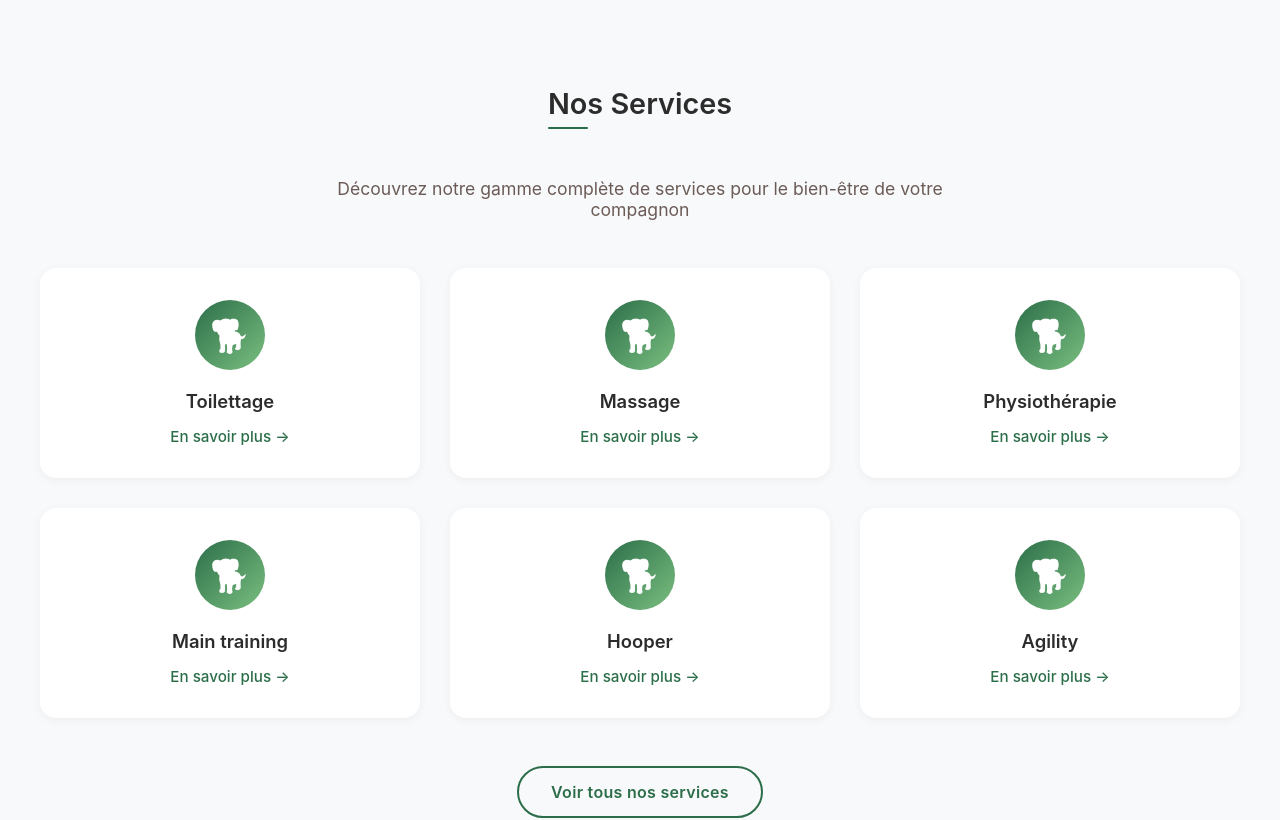
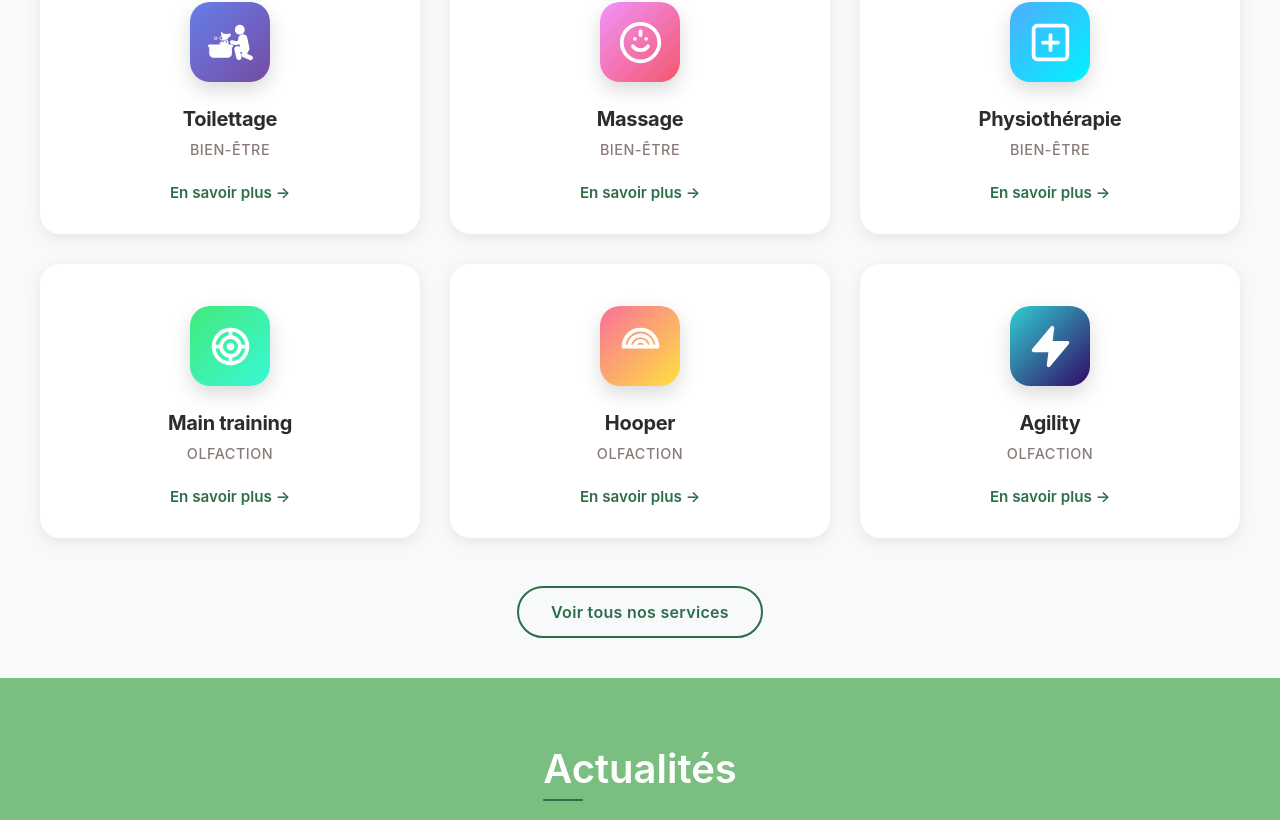
Before and after one commit to aurelient6/tnt-site-v1, a Next.js app: page / in a window 1280 px wide. Shown: the part 1462-2282 px from the top of the page. Built offline with nearby package versions, Linux system fonts and the light colour scheme.

Commit message:
improve home page

```diff
--- /dev/null
+++ b/app/components/ServiceIcons.js
@@ -0,0 +1,124 @@
+export const ServiceIcons = {
+  'Toilettage': () => (
+    <svg viewBox="0 0 99.388 99.388" fill="none" xmlns="http://www.w3.org/2000/svg">
+      <g>
+        <circle cx="70.244" cy="21.392" r="10.805" fill="white"/>
+        <path d="M55.542,57.549c0-1.86-1.511-3.372-3.372-3.372h-6.313l-1.868-9.607l-3.757,0.737c-0.223,0.021-0.437,0.062-0.645,0.128
+          l-2.953,0.579c-0.176-0.853-0.667-1.586-1.334-2.1l8.608-1.606c0,0-0.01-3.106,0.294-3.209c0.421-0.146,0.844-0.294,1.266-0.438
+          c1.232-0.427,2.314-1.094,3.224-2.036c1.549-1.6,2.453-4.036,0.805-6.141c-1.512-1.931-7.165,0.678-7.879,0.67
+          c-2.111-0.026-3.637-0.924-5.738-0.659c-0.366,0.046-0.737,0.092-1.095,0.175c-0.214,0.05-0.346,0.001-0.471-0.168
+          c-0.429-0.575-0.858-1.147-1.299-1.712c-0.791-1.011-1.85-1.616-3.116-1.476c-0.509,0.055-2.673,0.707-1.042,3.788
+          c0.354,0.669,0.656,1.382,0.853,2.111l0.479,2.72c-0.294-0.068-0.597-0.114-0.912-0.114c-2.196,0-3.982,1.786-3.982,3.982
+          c0,2.195,1.786,3.981,3.982,3.981c0.805,0,1.552-0.243,2.18-0.656l0.076,0.433c-1.166,0.589-1.975,1.786-1.975,3.18
+          c0,0.637,0.181,1.228,0.474,1.745l-0.665,0.976c-0.409-0.406-0.972-0.659-1.593-0.659c-1.246,0-2.26,1.015-2.26,2.263
+          c0,0.922,0.558,1.717,1.354,2.065l-0.714,1.049H3.373C1.51,54.178,0,55.689,0,57.55s1.51,3.372,3.373,3.372h0.041
+          c-0.476,1.14-0.74,2.388-0.74,3.696v9.346c0,5.312,4.323,9.637,9.635,9.637h30.925c5.313,0,9.635-4.324,9.635-9.637v-9.346
+          c0-1.309-0.264-2.557-0.74-3.696h0.041C54.031,60.922,55.542,59.412,55.542,57.549z M27.775,51.81
+          c-0.412,0-0.748-0.336-0.748-0.748s0.335-0.748,0.748-0.748s0.748,0.335,0.748,0.748S28.187,51.81,27.775,51.81z M29.277,42.271
+          c-1.362,0-2.47-1.108-2.47-2.47s1.108-2.471,2.47-2.471c1.361,0,2.469,1.108,2.469,2.471
+          C31.746,41.163,30.638,42.271,29.277,42.271z M33.132,48.8c-1.137,0-2.063-0.924-2.063-2.062c0-1.137,0.925-2.063,2.063-2.063
+          s2.063,0.926,2.063,2.063C35.195,47.877,34.27,48.8,33.132,48.8z M40.539,50.305c-0.969,0-1.758-0.788-1.758-1.758
+          c0-0.971,0.789-1.759,1.758-1.759c0.97,0,1.758,0.788,1.758,1.759C42.298,49.518,41.509,50.305,40.539,50.305z" fill="white"/>
+        <path d="M17.137,43.394c1.981,0,3.593-1.61,3.593-3.592s-1.612-3.593-3.593-3.593s-3.593,1.61-3.593,3.593
+          C13.544,41.783,15.156,43.394,17.137,43.394z M17.137,37.72c1.146,0,2.08,0.934,2.08,2.081c0,1.146-0.934,2.08-2.08,2.08
+          c-1.147,0-2.081-0.934-2.081-2.08C15.057,38.654,15.99,37.72,17.137,37.72z" fill="white"/>
+        <path d="M96.215,78.81l-10.059-4.26l4.67-8.193c0.951-1.621,0.834-3.895,0.619-4.908l-4.998-23.322
+          c-0.932-4.345-5.338-6.431-9.078-6.54l-0.031,0.004c0,0-1.318,0.007-2.456,0.223c-1.188,0.228-2.231,0.798-2.231,0.798
+          c-2.758,1.339-5.396,4.103-5.718,7.458c-0.223,1.484,0.013,5.938-2.407,6.346c-2.166,0.365-7.095-0.399-10.563-1.446
+          c-2.222-0.671-4.559,0.587-5.228,2.805c-0.669,2.218,0.587,4.56,2.805,5.229c4.117,1.24,7.794,2.229,11.085,2.229
+          c2.327,0,4.461-0.496,6.418-1.744c0.126-0.08,0.237-0.182,0.358-0.267l1.256,5.866l-6.098-0.837
+          c-1.869-0.253-3.744,0.424-5.012,1.819c-1.268,1.396-1.768,3.328-1.333,5.164l4.412,18.674c0.623,2.634,2.97,4.406,5.563,4.406
+          c0.436,0,0.877-0.052,1.319-0.154c3.075-0.727,4.979-3.809,4.252-6.885l-2.495-10.557L76,71.369l-1.776,3.115
+          c-0.735,1.291-0.884,2.834-0.407,4.242c0.476,1.406,1.53,2.543,2.897,3.121l15.442,6.54c0.664,0.281,1.351,0.413,2.026,0.413
+          c2.026,0,3.951-1.189,4.792-3.174C100.095,82.982,98.859,79.93,96.215,78.81z" fill="white"/>
+      </g>
+    </svg>
+  ),
+
+  'Massage': () => (
+    <svg viewBox="0 0 24 24" fill="none" xmlns="http://www.w3.org/2000/svg">
+      <path d="M12 22C17.5228 22 22 17.5228 22 12C22 6.47715 17.5228 2 12 2C6.47715 2 2 6.47715 2 12C2 17.5228 6.47715 22 12 22Z"
+            stroke="white" strokeWidth="2"/>
+      <path d="M8 14C8 14 9.5 16 12 16C14.5 16 16 14 16 14"
+            stroke="white" strokeWidth="2" strokeLinecap="round"/>
+      <circle cx="9" cy="10" r="1" fill="white"/>
+      <circle cx="15" cy="10" r="1" fill="white"/>
+      <path d="M12 8V6" stroke="white" strokeWidth="2" strokeLinecap="round"/>
+    </svg>
+  ),
+
+  'Physiothérapie': () => (
+    <svg viewBox="0 0 24 24" fill="none" xmlns="http://www.w3.org/2000/svg">
+      <rect x="3" y="3" width="18" height="18" rx="2"
+            stroke="white" strokeWidth="2"/>
+      <path d="M12 8V16M8 12H16"
+            stroke="white" strokeWidth="2" strokeLinecap="round"/>
+    </svg>
+  ),
+
+  'Main training': () => (
+    <svg viewBox="0 0 24 24" fill="none" xmlns="http://www.w3.org/2000/svg">
+      <circle cx="12" cy="12" r="9" stroke="white" strokeWidth="2"/>
+      <circle cx="12" cy="12" r="5" stroke="white" strokeWidth="2"/>
+      <circle cx="12" cy="12" r="2" fill="white"/>
+      <path d="M12 3V7M12 17V21M3 12H7M17 12H21"
+            stroke="white" strokeWidth="2" strokeLinecap="round"/>
+    </svg>
+  ),
+
+  'Hooper': () => (
+    <svg viewBox="0 0 24 24" fill="none" xmlns="http://www.w3.org/2000/svg">
+      <path d="M3 12C3 7.02944 7.02944 3 12 3C16.9706 3 21 7.02944 21 12"
+            stroke="white" strokeWidth="2" strokeLinecap="round"/>
+      <path d="M6 12C6 8.68629 8.68629 6 12 6C15.3137 6 18 8.68629 18 12"
+            stroke="white" strokeWidth="2" strokeLinecap="round"/>
+      <path d="M9 12C9 10.3431 10.3431 9 12 9C13.6569 9 15 10.3431 15 12"
+            stroke="white" strokeWidth="2" strokeLinecap="round"/>
+      <line x1="3" y1="12" x2="21" y2="12" stroke="white" strokeWidth="2" strokeLinecap="round"/>
+    </svg>
+  ),
+
+  'Agility': () => (
+    <svg viewBox="0 0 24 24" fill="none" xmlns="http://www.w3.org/2000/svg">
+      <path d="M13 2L3 14L12 14L11 22L21 10L12 10L13 2Z"
+            fill="white" stroke="white" strokeWidth="2" strokeLinejoin="round"/>
+    </svg>
+  ),
+
+  'Hydrothérapie': () => (
+    <svg viewBox="0 0 24 24" fill="none" xmlns="http://www.w3.org/2000/svg">
+      <path d="M12 2.69L17 7.24V11.5C17 15.09 14.41 18.16 11 18.9C7.59 18.16 5 15.09 5 11.5V7.24L12 2.69Z"
+            stroke="white" strokeWidth="2" strokeLinejoin="round"/>
+      <path d="M12 8C10.5 8 9 9.5 9 11C9 12.5 10 13.5 12 15C14 13.5 15 12.5 15 11C15 9.5 13.5 8 12 8Z"
+            fill="white"/>
+    </svg>
+  ),
+
+  'Tapis de course': () => (
+    <svg viewBox="0 0 24 24" fill="none" xmlns="http://www.w3.org/2000/svg">
+      <path d="M13 2L3 14L12 14L11 22L21 10L12 10L13 2Z"
+            fill="white" stroke="white" strokeWidth="2" strokeLinejoin="round"/>
+      <circle cx="17" cy="6" r="2" fill="white"/>
+    </svg>
+  ),
+
+  'Dressage': () => (
+    <svg viewBox="0 0 24 24" fill="none" xmlns="http://www.w3.org/2000/svg">
+      <path d="M12 3L13.09 9.26L19 8L14.5 12.5L19 17L13.09 15.74L12 22L10.91 15.74L5 17L9.5 12.5L5 8L10.91 9.26L12 3Z"
+            fill="white" stroke="white" strokeWidth="1.5" strokeLinejoin="round"/>
+    </svg>
+  ),
+
+  // Default fallback icon
+  'default': () => (
+    <svg viewBox="0 0 24 24" fill="none" xmlns="http://www.w3.org/2000/svg">
+      <circle cx="12" cy="12" r="10" stroke="white" strokeWidth="2"/>
+      <path d="M12 8V12L15 15" stroke="white" strokeWidth="2" strokeLinecap="round"/>
+    </svg>
+  )
+};
+
+export const getServiceIcon = (serviceName) => {
+  const IconComponent = ServiceIcons[serviceName] || ServiceIcons['default'];
+  return <IconComponent />;
+};
--- a/app/page.js
+++ b/app/page.js
@@ -8,6 +8,7 @@ import ActualitesCarousel from './components/ActualitesCarousel.js';
 import { INFORMATIONS } from './constantes/infos.js';
 import { ROUTES } from './constantes/routes';
 import Image from 'next/image';
+import { getServiceIcon } from './components/ServiceIcons.js';
 
 export default async function HomePage() {
   const actualitesTriees = actualitesData.actualites.sort((a, b) => b.id - a.id);
@@ -29,26 +30,6 @@ export default async function HomePage() {
             <span>↓</span>
           </div>
         </section>
-        <section className='stats-section'>
-          <div className="stats-container">
-            <div className="stat-item">
-              <div className="stat-number">{services.length}+</div>
-              <div className="stat-label">Services</div>
-            </div>
-            <div className="stat-item">
-              <div className="stat-number">{equipeData.equipe.length}</div>
-              <div className="stat-label">Professionnels</div>
-            </div>
-            <div className="stat-item">
-              <div className="stat-number">100%</div>
-              <div className="stat-label">Passion</div>
-            </div>
-            <div className="stat-item">
-              <div className="stat-number">5★</div>
-              <div className="stat-label">Satisfaction</div>
-            </div>
-          </div>
-        </section>
 
         <section className='description'>
           <div className="description-content">
@@ -61,17 +42,17 @@ export default async function HomePage() {
               </p>
               <div className="features-grid">
                 <div className="feature-item">
-                  <div className="feature-icon">🐾</div>
+                  <div className="feature-icon"></div>
                   <h3>Expertise</h3>
                   <p>Professionnels qualifiés et passionnés</p>
                 </div>
                 <div className="feature-item">
-                  <div className="feature-icon">💚</div>
+                  <div className="feature-icon"></div>
                   <h3>Bien-être</h3>
                   <p>Le confort de votre animal avant tout</p>
                 </div>
                 <div className="feature-item">
-                  <div className="feature-icon">🏆</div>
+                  <div className="feature-icon"></div>
                   <h3>Qualité</h3>
                   <p>Services premium et équipements modernes</p>
                 </div>
@@ -101,15 +82,33 @@ export default async function HomePage() {
             <h2>Nos Services</h2>
             <p className="services-intro">Découvrez notre gamme complète de services pour le bien-être de votre compagnon</p>
             <div className="services-grid">
-              {services.slice(0, 6).map((service) => (
-                <a key={service.id} href={`${ROUTES.service}/${service.slug}`} className="service-card-mini">
-                  <div className="service-icon-wrapper">
-                    <span className="service-icon">🐕</span>
-                  </div>
-                  <h3>{service.name}</h3>
-                  <p>En savoir plus →</p>
-                </a>
-              ))}
+              {services.slice(0, 6).map((service, index) => {
+                // Define gradient colors for each service
+                const getServiceGradient = (index) => {
+                  const gradients = [
+                    'linear-gradient(135deg, #667eea 0%, #764ba2 100%)',
+                    'linear-gradient(135deg, #f093fb 0%, #f5576c 100%)',
+                    'linear-gradient(135deg, #4facfe 0%, #00f2fe 100%)',
+                    'linear-gradient(135deg, #43e97b 0%, #38f9d7 100%)',
+                    'linear-gradient(135deg, #fa709a 0%, #fee140 100%)',
+                    'linear-gradient(135deg, #30cfd0 0%, #330867 100%)',
+                  ];
+                  return gradients[index % gradients.length];
+                };
+
+                return (
+                  <a key={service.id} href={`${ROUTES.service}/${service.slug}`} className="service-card-mini">
+                    <div className="service-icon-wrapper" style={{ background: getServiceGradient(index) }}>
+                      <div className="service-icon">
+                        {getServiceIcon(service.name)}
+                      </div>
+                    </div>
+                    <h3>{service.name}</h3>
+                    <p className="service-description-mini">{service.category}</p>
+                    <span className="service-link-arrow">En savoir plus →</span>
+                  </a>
+                );
+              })}
             </div>
             {services.length > 6 && (
               <div className="services-cta">
@@ -118,7 +117,8 @@ export default async function HomePage() {
             )}
           </div>
         </section>
-        <section className='equipe' id="equipe">
+        <ActualitesCarousel actualites={actualitesTriees} />
+         <section className='equipe' id="equipe">
           <h2>Notre équipe</h2>
           <div className="equipe-grid">
             {equipeData.equipe.map((membre) => (
@@ -129,7 +129,6 @@ export default async function HomePage() {
             ))}
           </div>
         </section>
-        <ActualitesCarousel actualites={actualitesTriees} />
       </main>
     </>
   );
--- a/app/style/accueil.css
+++ b/app/style/accueil.css
@@ -261,7 +261,7 @@ h2::after {
   left: 50%;
   right: 50%;
   width: 100vw;
-  padding: 40px 0;
+  padding: 50px 0 70px;
   margin-top: 0;
   text-align: left;
   overflow: hidden;
@@ -384,7 +384,7 @@ h2::after {
 /* Services Preview Section - NEW */
 .services-preview {
   background-color: #f8f9fa;
-  padding: 80px 20px;
+  padding: 40px 20px;
   margin-left: -50vw;
   margin-right: -50vw;
   left: 50%;
@@ -418,60 +418,105 @@ h2::after {
 
 .service-card-mini {
   background: white;
-  padding: 30px 20px;
-  border-radius: 16px;
+  padding: 40px 25px 30px;
+  border-radius: 20px;
   text-align: center;
-  transition: all 0.3s cubic-bezier(0.4, 0, 0.2, 1);
+  transition: all 0.4s cubic-bezier(0.4, 0, 0.2, 1);
   border: 2px solid transparent;
   text-decoration: none;
   color: inherit;
-  box-shadow: 0 2px 10px rgba(0, 0, 0, 0.05);
+  box-shadow: 0 4px 15px rgba(0, 0, 0, 0.08);
+  position: relative;
+  overflow: hidden;
+}
+
+.service-card-mini::before {
+  content: '';
+  position: absolute;
+  top: 0;
+  left: -100%;
+  width: 100%;
+  height: 100%;
+  background: linear-gradient(90deg, transparent, rgba(255, 255, 255, 0.3), transparent);
+  transition: left 0.5s ease;
+}
+
+.service-card-mini:hover::before {
+  left: 100%;
 }
 
 .service-card-mini:hover {
-  transform: translateY(-8px);
-  border-color: var(--principale);
-  box-shadow: 0 12px 30px rgba(44, 110, 73, 0.15);
+  transform: translateY(-12px) scale(1.02);
+  border-color: rgba(44, 110, 73, 0.2);
+  box-shadow: 0 15px 40px rgba(44, 110, 73, 0.2);
 }
 
 .service-icon-wrapper {
-  width: 70px;
-  height: 70px;
-  margin: 0 auto 20px;
-  background: linear-gradient(135deg, var(--principale), var(--secondaire));
-  border-radius: 50%;
+  width: 80px;
+  height: 80px;
+  margin: 0 auto 25px;
+  border-radius: 20px;
+  display: flex;
+  align-items: center;
+  justify-content: center;
+  transition: all 0.4s cubic-bezier(0.4, 0, 0.2, 1);
+  box-shadow: 0 8px 20px rgba(0, 0, 0, 0.15);
+  position: relative;
+}
+
+.service-card-mini:hover .service-icon-wrapper {
+  transform: scale(1.15) rotate(-5deg);
+  box-shadow: 0 12px 30px rgba(0, 0, 0, 0.25);
+}
+
+.service-icon {
+  width: 45px;
+  height: 45px;
   display: flex;
   align-items: center;
   justify-content: center;
   transition: transform 0.3s ease;
 }
 
-.service-card-mini:hover .service-icon-wrapper {
-  transform: scale(1.1) rotate(5deg);
+.service-icon svg {
+  width: 100%;
+  height: 100%;
 }
 
-.service-icon {
-  font-size: 2rem;
-  filter: brightness(0) invert(1);
+.service-card-mini:hover .service-icon {
+  transform: scale(1.1) rotate(5deg);
 }
 
 .service-card-mini h3 {
   color: var(--text-primary);
-  font-size: 1.15rem;
-  margin: 15px 0;
-  font-weight: 600;
+  font-size: 1.25rem;
+  margin: 20px 0 10px;
+  font-weight: 700;
+  letter-spacing: -0.3px;
 }
 
-.service-card-mini p {
+.service-description-mini {
+  color: var(--text-secondary);
+  font-size: 0.9rem;
+  font-weight: 500;
+  margin: 0 0 15px 0;
+  text-transform: uppercase;
+  letter-spacing: 0.5px;
+  opacity: 0.8;
+}
+
+.service-link-arrow {
   color: var(--principale);
   font-size: 0.95rem;
-  font-weight: 500;
-  margin: 0;
-  transition: transform 0.3s ease;
+  font-weight: 600;
+  display: inline-block;
+  transition: all 0.3s ease;
+  margin-top: 10px;
 }
 
-.service-card-mini:hover p {
-  transform: translateX(5px);
+.service-card-mini:hover .service-link-arrow {
+  transform: translateX(8px);
+  color: var(--secondaire);
 }
 
 .services-cta {
```
Also changed, not shown: app/services/[slug]/page.js (renamed from app/service/[slug]/page.js), public/icones/toilettage - 2.svg (added), public/icones/toilettage.svg (added).
